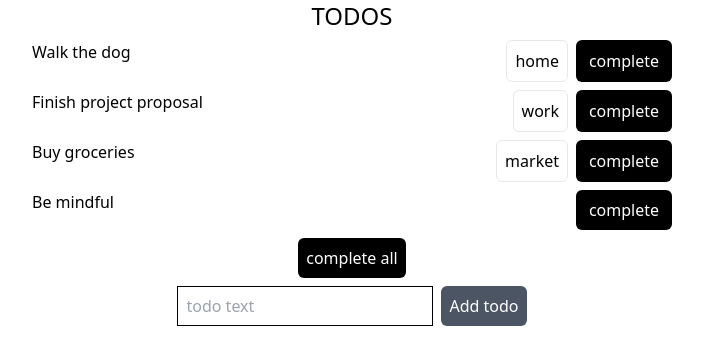
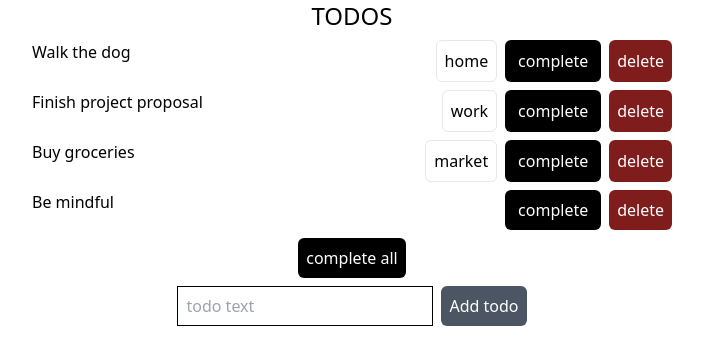
Before and after one commit to jasonmlutz/typescript-todo, a React (Create React App) app: page / in a window 1280 px wide. Shown: the top 364 px of the page, without its empty margins (288-991 px from the left). Built offline with nearby package versions, Linux system fonts and the light colour scheme.

Commit message:
Add delete todo feature
Also style todos ul to be 5/6 width default, 1/2 for md and above.

```diff
--- a/src/App.tsx
+++ b/src/App.tsx
@@ -81,6 +81,11 @@ function App() {
     }
   }
 
+  function deleteTodo(todo: Todo): void {
+    // console.log(`deleting todo! ${todo.id}: ${todo.text}`);
+    setTodos((prevState) => prevState.filter((el) => el.id !== todo.id));
+  }
+
   const renderedTodos = todos
     .sort((a, b) => a.id - b.id)
     .map((todo: Todo) => (
@@ -111,13 +116,19 @@ function App() {
         >
           {todo.done ? "undo" : "complete"}
         </button>
+        <button
+          className="ml-2 p-2 rounded-md bg-red-900 text-white hover:bg-red-700"
+          onClick={() => deleteTodo(todo)}
+        >
+          delete
+        </button>
       </li>
     ));
 
   return (
     <div className="container mx-auto flex flex-col items-center">
       <header className="mb-2 text-2xl">TODOS</header>
-      <ul className="w-1/2">{renderedTodos}</ul>
+      <ul className="w-5/6 md:w-1/2">{renderedTodos}</ul>
       <button
         className="p-2 mb-2 rounded-md bg-black text-white hover:bg-gray-600 cursor-pointer"
         onClick={() => setTodos((prevState) => completeAll(prevState))}
```
